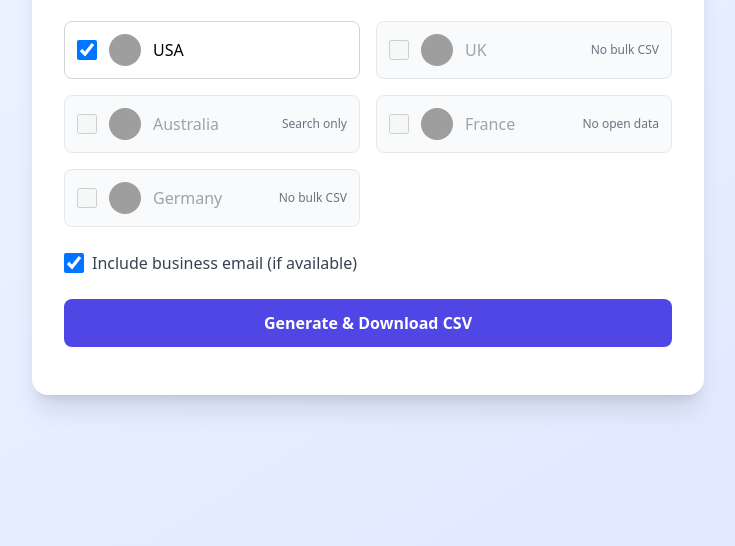
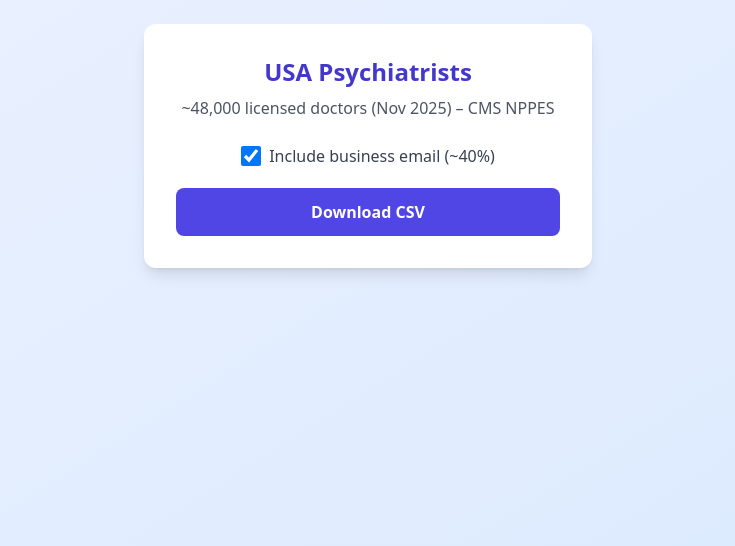
Before and after one commit to realkelsier-cell/datascraper, a plain HTML site: page public/index.html in a window 1280 px wide. Shown: the part 254-800 px from the top of the page, without its empty margins (272-1007 px from the left). Drawn offline with nearby package versions, Linux system fonts and the light colour scheme; grey boxes are pictures that could not be loaded.

Commit message:
Update index.html for USA Psychiatrists Dataset

```diff
--- a/public/index.html
+++ b/public/index.html
@@ -1,80 +1,41 @@
 <!DOCTYPE html>
 <html lang="en">
 <head>
-  <meta charset="UTF-8" />
-  <meta name="viewport" content="width=device-width, initial-scale=1.0"/>
-  <title>Global Psychiatrists Dataset</title>
+  <meta charset="UTF-8">
+  <meta name="viewport" content="width=device-width, initial-scale=1">
+  <title>USA Psychiatrists Dataset</title>
   <script src="https://cdn.tailwindcss.com"></script>
-  <style>
-    .flag { width: 32px; height: 32px; border-radius: 50%; object-fit: cover; }
-    .loader { display: none; }
-  </style>
+  <style>.loader{display:none}</style>
 </head>
-<body class="bg-gradient-to-br from-blue-50 to-indigo-100 min-h-screen flex items-center justify-center p-4">
-  <div class="bg-white rounded-2xl shadow-xl p-8 max-w-2xl w-full">
-    <h1 class="text-3xl font-bold text-center text-indigo-700 mb-2">Global Psychiatrists Dataset</h1>
-    <p class="text-center text-gray-600 mb-6">Open, Legal, Ethical — From Government Registries</p>
+<body class="bg-gradient-to-br from-indigo-50 to-blue-100 min-h-screen flex items-center justify-center p-4">
+  <div class="bg-white rounded-xl shadow-lg p-8 max-w-md w-full text-center">
+    <h1 class="text-2xl font-bold text-indigo-700 mb-2">USA Psychiatrists</h1>
+    <p class="text-gray-600 mb-6">~48,000 licensed doctors (Nov 2025) – CMS NPPES</p>
 
-    <div id="countries" class="grid grid-cols-2 gap-4 mb-6"></div>
-
-    <label class="flex items-center gap-2 mb-6 cursor-pointer">
-      <input type="checkbox" id="includeEmail" checked class="w-5 h-5 text-indigo-600" />
-      <span class="text-gray-700">Include business email (if available)</span>
+    <label class="flex items-center justify-center gap-2 mb-5 cursor-pointer">
+      <input type="checkbox" id="email" checked class="w-5 h-5 text-indigo-600">
+      <span class="text-gray-700">Include business email (~40%)</span>
     </label>
 
-    <button id="generateBtn" class="w-full bg-indigo-600 hover:bg-indigo-700 text-white font-bold py-3 rounded-lg transition">
-      Generate & Download CSV
+    <button id="btn" class="w-full bg-indigo-600 hover:bg-indigo-700 text-white font-semibold py-3 rounded-lg transition">
+      Download CSV
     </button>
 
-    <div id="loader" class="loader text-center mt-4 text-indigo-600">
-      <svg class="animate-spin inline w-6 h-6 mr-2" fill="none" viewBox="0 0 24 24">
-        <circle class="opacity-25" cx="12" cy="12" r="10" stroke="currentColor" stroke-width="4"></circle>
-        <path class="opacity-75" fill="currentColor" d="M4 12a8 8 0 018-8V0C5.373 0 0 5.373 0 12h4zm2 5.291A7.962 7.962 0 014 12H0c0 3.042 1.135 5.824 3 7.938l3-2.647z"></path>
+    <div id="loader" class="loader mt-4 text-indigo-600">
+      <svg class="animate-spin inline w-5 h-5 mr-2" viewBox="0 0 24 24">
+        <circle class="opacity-25" cx="12" cy="12" r="10" stroke="currentColor" stroke-width="4"/>
+        <path class="opacity-75" fill="currentColor" d="M4 12a8 8 0 018-8v4a4 4 0 00-4 4H4z"/>
       </svg>
-      Generating...
+      Building CSV…
     </div>
-
-    <p id="status" class="mt-4 text-sm text-gray-500 text-center"></p>
   </div>
 
   <script>
-    const countries = {
-      USA: { flag: "https://flagcdn.com/us.svg", enabled: true },
-      UK: { flag: "https://flagcdn.com/gb.svg", enabled: false, note: "No bulk CSV" },
-      Australia: { flag: "https://flagcdn.com/au.svg", enabled: false, note: "Search only" },
-      France: { flag: "https://flagcdn.com/fr.svg", enabled: false, note: "No open data" },
-      Germany: { flag: "https://flagcdn.com/de.svg", enabled: false, note: "No bulk CSV" }
-    };
-
-    const container = document.getElementById('countries');
-    Object.entries(countries).forEach(([code, data]) => {
-      const div = document.createElement('div');
-      div.className = `flex items-center gap-3 p-3 rounded-lg border ${data.enabled ? 'border-gray-300' : 'border-gray-200 bg-gray-50'}`;
-      div.innerHTML = `
-        <input type="checkbox" id="${code}" ${data.enabled ? 'checked' : 'disabled'} class="w-5 h-5 text-indigo-600" />
-        <img src="${data.flag}" class="flag" alt="${code}" />
-        <label for="${code}" class="font-medium ${!data.enabled && 'text-gray-400'}">${code}</label>
-        ${!data.enabled ? `<span class="text-xs text-gray-500 ml-auto">${data.note}</span>` : ''}
-      `;
-      container.appendChild(div);
-    });
-
-    document.getElementById('generateBtn').onclick = async () => {
-      const selected = Array.from(document.querySelectorAll('#countries input:checked'))
-        .map(cb => cb.id).filter(id => countries[id].enabled);
-      const email = document.getElementById('includeEmail').checked;
-
-      if (selected.length === 0) {
-        alert("Please select at least one enabled country (USA)");
-        return;
-      }
-
-      document.getElementById('generateBtn').style.display = 'none';
-      document.getElementById('loader').style.display = 'block';
-      document.getElementById('status').textContent = `Downloading from ${selected.join(', ')}...`;
-
-      const url = `/api/generate?countries=${selected.join(',')}&email=${email}`;
-      window.location.href = url;
+    document.getElementById('btn').onclick = () => {
+      const email = document.getElementById('email').checked;
+      document.getElementById('btn').style.display='none';
+      document.getElementById('loader').style.display='block';
+      location.href = `/download?email=${email}`;
     };
   </script>
 </body>
```
